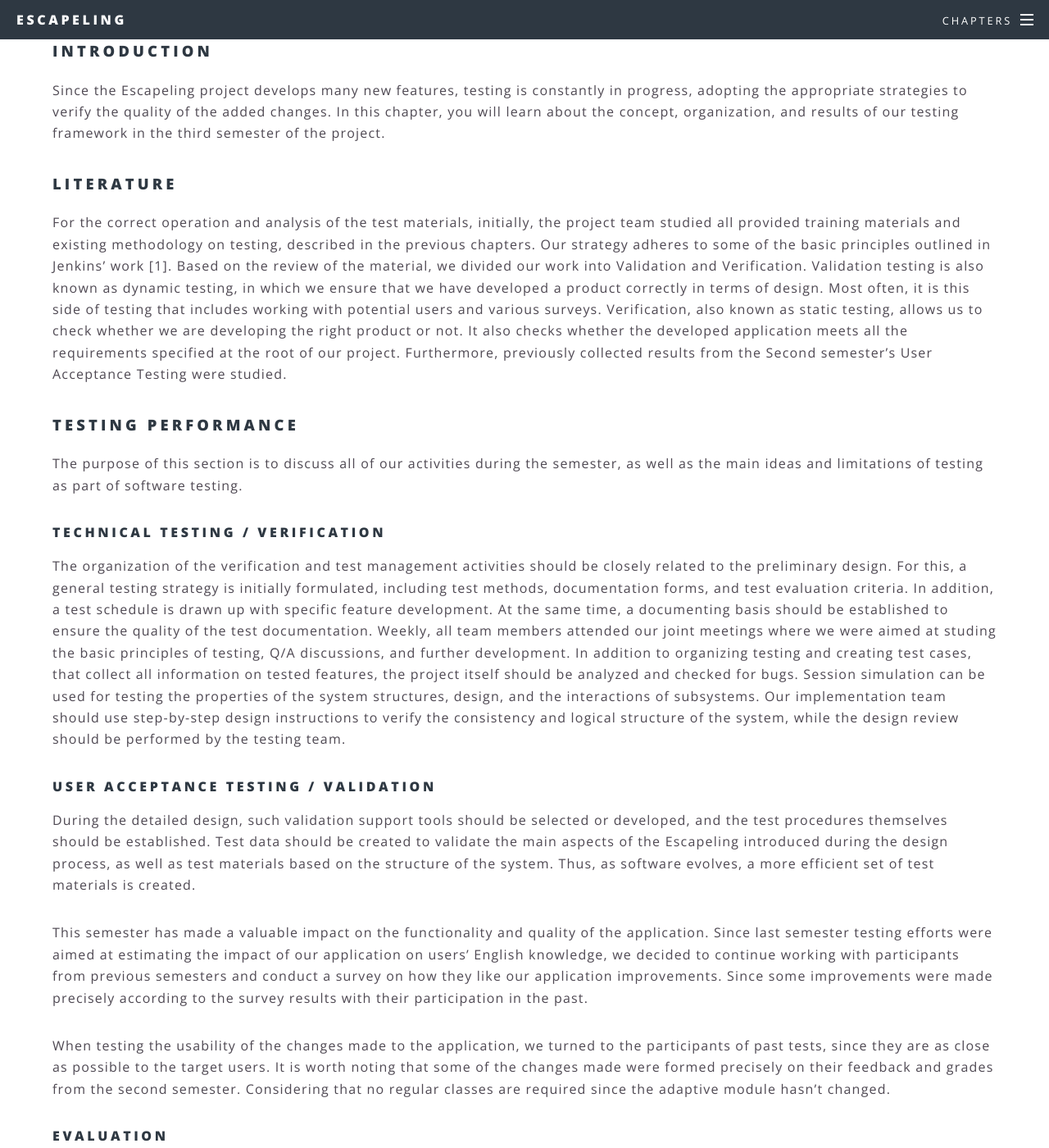
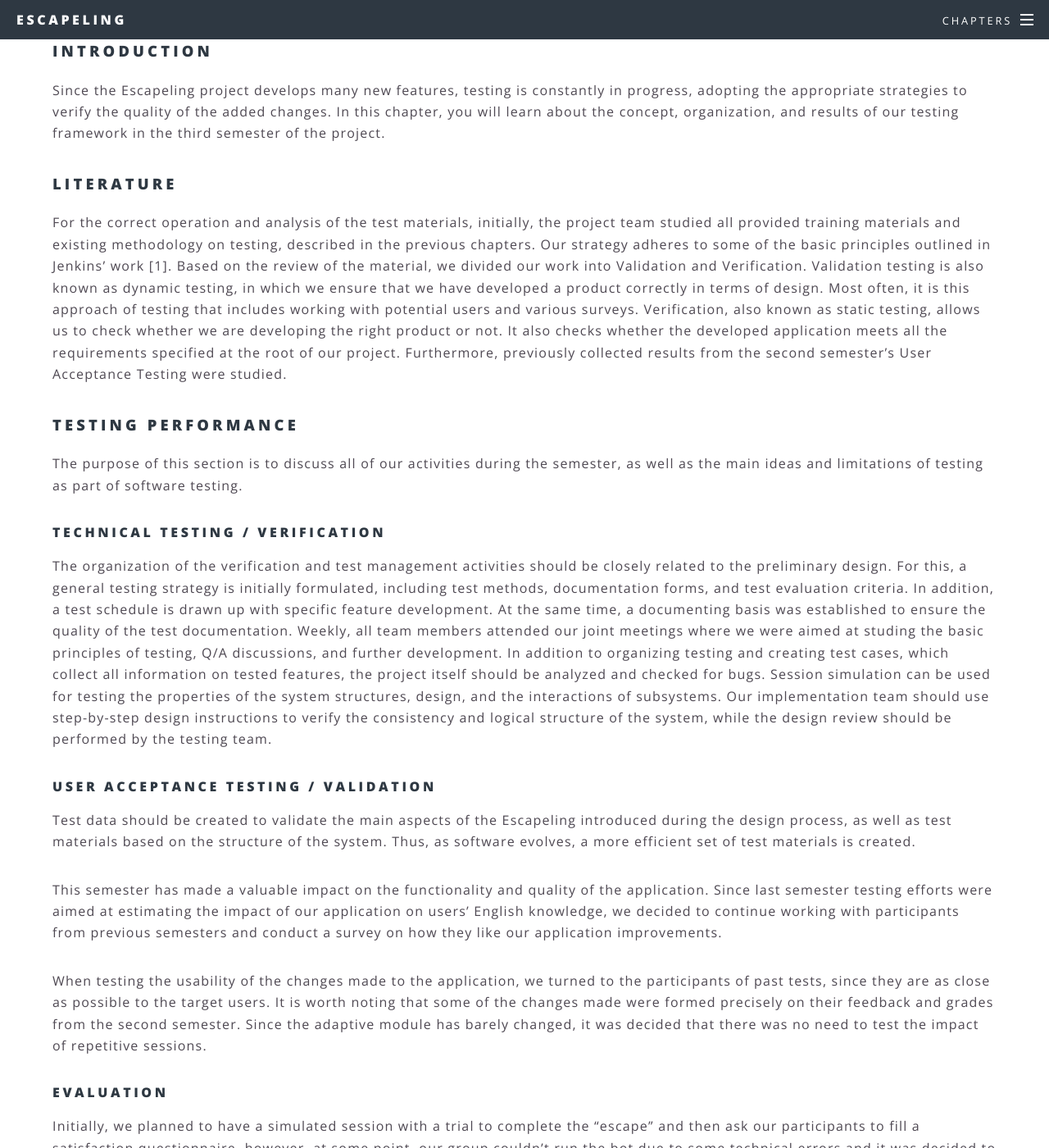
Before and after one commit to ALLUOS/ALLUOS.github.io, a Jekyll site: the page built from _posts/2021-04-01-evaluation.md, in a window 1280 px wide and 1400 px high, scrolled down 21617 px. Shown: the whole window at 82% size. Built offline with Jekyll 4.4.1, drawn with Linux system fonts in a browser that asks for light colours; some of the changed text lies outside the part shown.

Commit message:
Karina's changes added from fork
I assume it happened because she hasn't got access to the file editing

```diff
--- a/_posts/2021-04-01-evaluation.md
+++ b/_posts/2021-04-01-evaluation.md
@@ -413,7 +413,7 @@
 <div id="liter3"></div>
 
 ### LITERATURE
-For the correct operation and analysis of the test materials, initially, the project team studied all provided training materials and existing methodology on testing, described in the previous chapters. Our strategy adheres to some of the basic principles outlined in Jenkins' work [1]. Based on the review of the material, we divided our work into Validation and Verification. Validation testing is also known as dynamic testing, in which we ensure that we have developed a product correctly in terms of design. Most often, it is this side of testing that includes working with potential users and various surveys. Verification, also known as static testing, allows us to check whether we are developing the right product or not. It also checks whether the developed application meets all the requirements specified at the root of our project.  Furthermore, previously collected results from the Second semester's User Acceptance Testing were studied.
+For the correct operation and analysis of the test materials, initially, the project team studied all provided training materials and existing methodology on testing, described in the previous chapters. Our strategy adheres to some of the basic principles outlined in Jenkins' work [1]. Based on the review of the material, we divided our work into Validation and Verification. Validation testing is also known as dynamic testing, in which we ensure that we have developed a product correctly in terms of design. Most often, it is this approach of testing that includes working with potential users and various surveys. Verification, also known as static testing, allows us to check whether we are developing the right product or not. It also checks whether the developed application meets all the requirements specified at the root of our project.  Furthermore, previously collected results from the second semester's User Acceptance Testing were studied.
 
 <div id="testperf3"></div>
 
@@ -423,16 +423,16 @@
 
 #### TECHNICAL TESTING / VERIFICATION
 
-The organization of the verification and test management activities should be closely related to the preliminary design. For this, a general testing strategy is initially formulated, including test methods, documentation forms, and test evaluation criteria. In addition, a test schedule is drawn up with specific feature development. At the same time, a documenting basis should be established to ensure the quality of the test documentation. Weekly, all team members attended our joint meetings where we were aimed at studing the basic principles of testing, Q/A discussions, and further development.
-In addition to organizing testing and creating test cases, that collect all information on tested features, the project itself should be analyzed and checked for bugs. Session simulation can be used for testing the properties of the system structures, design, and the interactions of subsystems. Our implementation team should use step-by-step design instructions to verify the consistency and logical structure of the system, while the design review should be performed by the testing team.
+The organization of the verification and test management activities should be closely related to the preliminary design. For this, a general testing strategy is initially formulated, including test methods, documentation forms, and test evaluation criteria. In addition, a test schedule is drawn up with specific feature development. At the same time, a documenting basis was established to ensure the quality of the test documentation. Weekly, all team members attended our joint meetings where we were aimed at studing the basic principles of testing, Q/A discussions, and further development.
+In addition to organizing testing and creating test cases, which collect all information on tested features, the project itself should be analyzed and checked for bugs. Session simulation can be used for testing the properties of the system structures, design, and the interactions of subsystems. Our implementation team should use step-by-step design instructions to verify the consistency and logical structure of the system, while the design review should be performed by the testing team.
 
 #### USER ACCEPTANCE TESTING / VALIDATION
 
-During the detailed design, such validation support tools should be selected or developed, and the test procedures themselves should be established. Test data should be created to validate the main aspects of the Escapeling introduced during the design process, as well as test materials based on the structure of the system. Thus, as software evolves, a more efficient set of test materials is created.
+Test data should be created to validate the main aspects of the Escapeling introduced during the design process, as well as test materials based on the structure of the system. Thus, as software evolves, a more efficient set of test materials is created.
 
-This semester has made a valuable impact on the functionality and quality of the application. Since last semester testing efforts were aimed at estimating the impact of our application on users' English knowledge, we decided to continue working with participants from previous semesters and conduct a survey on how they like our application improvements. Since some improvements were made precisely according to the survey results with their participation in the past.
+This semester has made a valuable impact on the functionality and quality of the application. Since last semester testing efforts were aimed at estimating the impact of our application on users' English knowledge, we decided to continue working with participants from previous semesters and conduct a survey on how they like our application improvements.
 
-When testing the usability of the changes made to the application, we turned to the participants of past tests, since they are as close as possible to the target users. It is worth noting that some of the changes made were formed precisely on their feedback and grades from the second semester. Considering that no regular classes are required since the adaptive module hasn't changed.
+When testing the usability of the changes made to the application, we turned to the participants of past tests, since they are as close as possible to the target users. It is worth noting that some of the changes made were formed precisely on their feedback and grades from the second semester. Since the adaptive module has barely changed, it was decided that there was no need to test the impact of repetitive sessions.
 
 #### EVALUATION
 
```
Also changed, not shown: other parts of _posts/2021-04-01-evaluation.md (+1 -1 lines).
